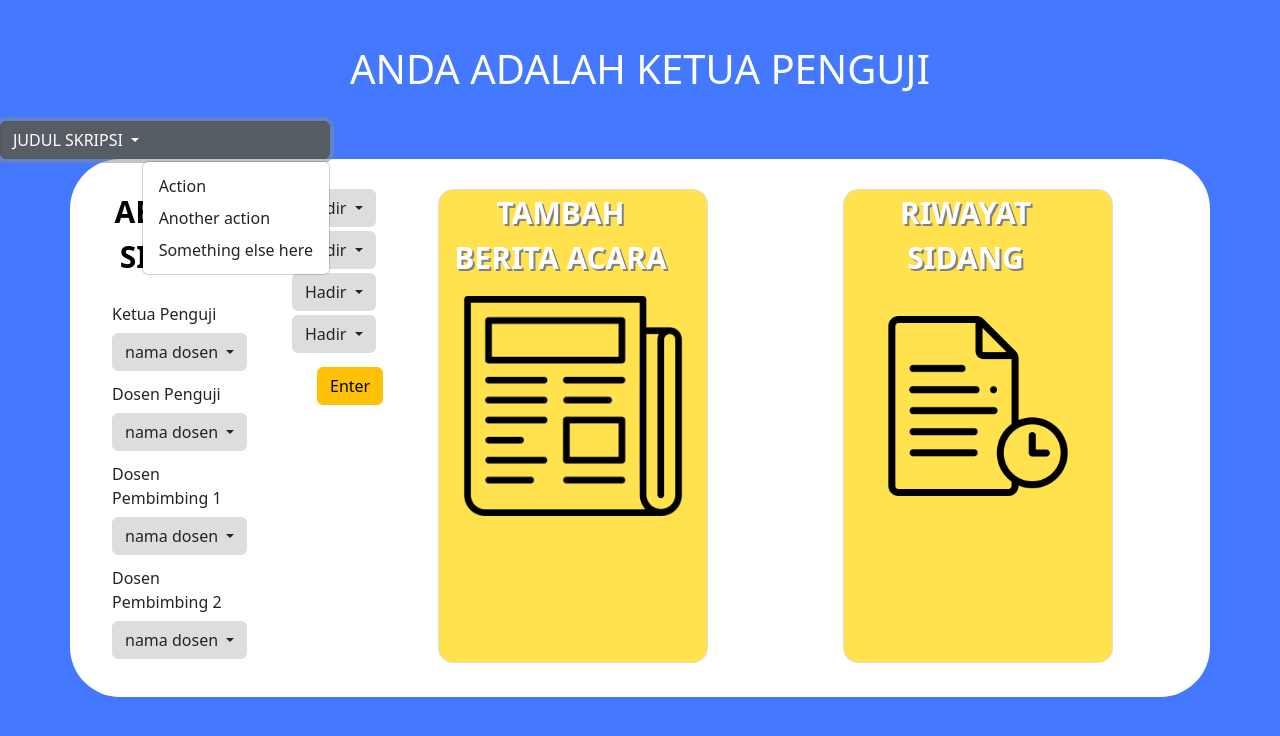
After one commit to spaceJump13/aplikasi-penilaian-sidang-skripsi, a PHP site: page /homeKetuaPenguji.html in a window 1280 px wide, after a click on "JUDUL SKRIPSI". The commit adds this page. Shown: the top 736 px of the page. Run offline with PHP 8.4, Linux system fonts and the light colour scheme.

Commit message:
home tinggal rapiin

```diff
--- /dev/null
+++ b/homeKetuaPenguji.html
@@ -0,0 +1,151 @@
+<!DOCTYPE html>
+<html>
+    <head>
+        <meta charset="UTF-8">
+        <meta http-equiv="X-UA-Compatible" content="IE=edge">
+        <meta name="viewport" content="width=device-width, initial-scale=1.0">
+        <link rel="stylesheet" href="style.css">
+        <link href="https://cdn.jsdelivr.net/npm/bootstrap@5.2.3/dist/css/bootstrap.min.css" rel="stylesheet">
+        <script src="https://cdn.jsdelivr.net/npm/bootstrap@5.2.3/dist/js/bootstrap.bundle.min.js"></script>
+        <title>Home Ketua Penguji</title>
+    </head>
+    <body style="background-color:#4478FF">
+        <div class="head">
+            <h1>ANDA ADALAH KETUA PENGUJI</h1>
+            <div class="btn-group">
+                <button type="button" class="btn btn-secondary dropdown-toggle" data-bs-toggle="dropdown">
+                  JUDUL SKRIPSI
+                </button>
+                <ul class="dropdown-menu dropdown-menu-end">
+                  <li><button class="dropdown-item" type="button">Action</button></li>
+                  <li><button class="dropdown-item" type="button">Another action</button></li>
+                  <li><button class="dropdown-item" type="button">Something else here</button></li>
+                </ul>
+            </div>
+        </div>
+
+        <div class="container" id="content">
+            <div class="row mb-1">
+                <div class="col-md-2">
+                    <div class="row sm-1"><p id="judul_absen">ABSENSI SIDANG</p></div>
+                    <form>
+                        <div class="row mb-1">
+                            <label for="nrp" class="col-sm-12 col-form-label">Ketua Penguji</label>
+                            <div class="btn-group">
+                                <button class="btn dropdown-toggle" type="button" data-bs-toggle="dropdown" data-bs-display="static">
+                                    nama dosen
+                                </button>
+                                <ul class="dropdown-menu dropdown-menu-lg-end">
+                                  <li><a class="dropdown-item" href="#">Menu item</a></li>
+                                  <li><a class="dropdown-item" href="#">Menu item</a></li>
+                                  <li><a class="dropdown-item" href="#">Menu item</a></li>
+                                </ul>
+                            </div>
+                        </div>
+
+                        <div class="row mb-1">
+                            <label for="nrp" class="col-sm-12 col-form-label">Dosen Penguji</label>
+                            <div class="btn-group">
+                                <button class="btn dropdown-toggle" type="button" data-bs-toggle="dropdown" data-bs-display="static">
+                                    nama dosen
+                                </button>
+                                <ul class="dropdown-menu dropdown-menu-lg-end">
+                                  <li><a class="dropdown-item" href="#">Menu item</a></li>
+                                  <li><a class="dropdown-item" href="#">Menu item</a></li>
+                                  <li><a class="dropdown-item" href="#">Menu item</a></li>
+                                </ul>
+                            </div>
+                        </div>
+                        <div class="row mb-1">
+                            <label for="nrp" class="col-sm-12 col-form-label">Dosen Pembimbing 1</label>
+                            <div class="btn-group">
+                                <button class="btn dropdown-toggle" type="button" data-bs-toggle="dropdown" data-bs-display="static">
+                                    nama dosen
+                                </button>
+                                <ul class="dropdown-menu dropdown-menu-lg-end">
+                                  <li><a class="dropdown-item" href="#">Menu item</a></li>
+                                  <li><a class="dropdown-item" href="#">Menu item</a></li>
+                                  <li><a class="dropdown-item" href="#">Menu item</a></li>
+                                </ul>
+                            </div>
+                        </div>
+                        <div class="row mb-1">
+                            <label for="nrp" class="col-sm-12 col-form-label">Dosen Pembimbing 2</label>
+                            <div class="btn-group">
+                                <button class="btn dropdown-toggle" type="button" data-bs-toggle="dropdown" data-bs-display="static">
+                                    nama dosen
+                                </button>
+                                <ul class="dropdown-menu dropdown-menu-lg-end">
+                                  <li><a class="dropdown-item" href="#">Menu item</a></li>
+                                  <li><a class="dropdown-item" href="#">Menu item</a></li>
+                                  <li><a class="dropdown-item" href="#">Menu item</a></li>
+                                </ul>
+                            </div>
+                        </div>
+                    </form>
+                </div>
+
+                <div class="col-md-1">
+                    <div class="row mb-1">
+                        <div class="btn-group">
+                            <button class="btn dropdown-toggle" type="button" data-bs-toggle="dropdown" data-bs-display="static">
+                                Hadir
+                            </button>
+                            <ul class="dropdown-menu dropdown-menu-lg-end">
+                              <li><a class="dropdown-item" href="#">Hadir</a></li>
+                              <li><a class="dropdown-item" href="#">Tidak Hadir</a></li>
+                            </ul>
+                        </div>
+                    </div>
+                    <div class="row mb-1">
+                        <div class="btn-group">
+                            <button class="btn dropdown-toggle" type="button" data-bs-toggle="dropdown" data-bs-display="static">
+                                Hadir
+                            </button>
+                            <ul class="dropdown-menu dropdown-menu-lg-end">
+                              <li><a class="dropdown-item" href="#">Hadir</a></li>
+                              <li><a class="dropdown-item" href="#">Tidak Hadir</a></li>
+                            </ul>
+                        </div>
+                    </div>
+                    <div class="row mb-1">
+                        <div class="btn-group">
+                            <button class="btn dropdown-toggle" type="button" data-bs-toggle="dropdown" data-bs-display="static">
+                                Hadir
+                            </button>
+                            <ul class="dropdown-menu dropdown-menu-lg-end">
+                              <li><a class="dropdown-item" href="#">Hadir</a></li>
+                              <li><a class="dropdown-item" href="#">Tidak Hadir</a></li>
+                            </ul>
+                        </div>
+                    </div>
+                    <div class="row mb-1">
+                        <div class="btn-group">
+                            <button class="btn dropdown-toggle" type="button" data-bs-toggle="dropdown" data-bs-display="static">
+                                Hadir
+                            </button>
+                            <ul class="dropdown-menu dropdown-menu-lg-end">
+                              <li><a class="dropdown-item" href="#">Hadir</a></li>
+                              <li><a class="dropdown-item" href="#">Tidak Hadir</a></li>
+                            </ul>
+                        </div>
+                    </div>
+
+                    <div class="col" id="submitButton">
+                        <button type="button" class="btn btn-warning" onclick="enter()">Enter</button>
+                    </div>
+                </div>
+
+                <div class="col-md-3">
+                    <div class="row sm-1"><p>TAMBAH BERITA ACARA</p></div>
+                    <div class="row md-3" id="news"><img src="asset/image/news.png"></div>
+
+                </div>
+                <div class="col-md-3">
+                    <div class="row sm-1"><p>RIWAYAT SIDANG</p> </div>
+                    <div class="row md-3" id="file"><img src="asset/image/file.png"></div>
+                </div>
+            </div>
+        </div>
+    </body>
+</html>
--- a/style.css
+++ b/style.css
@@ -137,20 +137,64 @@ h1{
     border-radius:50px 50px 0 0;
     position: absolute;
     padding: 30px;
+    justify-content: center;
 }
 
-
-.presensi{
+.col-md-3{
+    display: inline-block;
+    width: 100%;
+    height: 100%;
     max-width: 400px;
     max-height: 550px;
     background-color:#FFD600B2;
     border: 1px solid #ddd;
     border-radius: 15px;
-    position: absolute;
+    position: relative;
     font-size: 30px;
     font-weight: bold;
     color: white;
     text-align: center;
+    text-shadow: 2px 2px grey ;
+    margin: auto;
+}
+
+.col-md-3:hover{
+    background-color:white;
+    color: #FFD600;
+    text-shadow: 2px 2px black ;
+    border-color: #FFD600;
+    border-width: 3px;
+}
+
+.row-sm-4{
+    display: inline-block;
+    width: 100%;
+    height: 45%;
+    background-color:#FFD600B2;
+    border: 1px solid #ddd;
+    border-radius: 15px;
+    position: relative;
+    font-size: 30px;
+    font-weight: bold;
+    color: white;
+    text-align: center;
+    text-shadow: 2px 2px grey ;
+}
+
+.row-sm-4:hover{
+    background-color:white;
+    color: #FFD600;
+    text-shadow: 2px 2px black ;
+    border-color: #FFD600;
+    border-width: 3px;
+}
+
+#vakasi{
+    margin-bottom: 15px;
+}
+
+#datamhs{
+    margin-top: 15px;
 }
 
 #percent{
@@ -158,9 +202,17 @@ h1{
     display: block;
     margin-left: auto;
     margin-right: auto;
-    margin-top: 40px;
-    padding: 20px;
+    width: 75%;
 }
+
+#news{
+    max-width: 250px;
+    display: block;
+    margin-left: auto;
+    margin-right: auto;
+}
+
+
 
 
 /*HOME DOSEN*/
@@ -175,9 +227,6 @@ h1{
 }
 
 #content{
-    display : flex;
-    flex-direction : row;
-    max-height: 900px;
     height: 100%;
     width: 100%;
     background-color: white;
@@ -194,32 +243,30 @@ h1{
 }
 
 
-.box{
+.col-sm-8{
     display: inline-block;
-    flex: 1;
     width: 100%;
     height: 100%;
     max-width: 400px;
-    max-height: 550px;
-    background-color:#FFD600B2;
-    border: 1px solid #ddd;
+    max-height: 650px;
+    background-color:white;
     border-radius: 15px;
     position: relative;
-    font-size: 30px;
+}
+
+#judul_nilai{
+    font-size: 40px;
     font-weight: bold;
-    color: white;
+    color: #FFD600;
     text-align: center;
     text-shadow: 2px 2px grey ;
-    margin: 0 20px;
 }
 
-.box:hover{
-    background-color:#ddd;
-    color: #FFD600;
-    text-shadow: 2px 2px black ;
+#cmpk{
+    font-size: 20px;
 }
 
-#news{
+#file{
     max-width: 300px;
     display: block;
     margin-left: auto;
@@ -227,14 +274,29 @@ h1{
     padding: 20px;
 }
 
-#file{
+#score{
     max-width: 300px;
     display: block;
-    margin-left: 60px;
+    margin-left: auto;
     margin-right: auto;
-    padding: 20px;
+    padding: 10px;
+    width: 40%;
 }
 
+#submitButton{
+    text-align: right;
+    padding: 10px 25px;
+}
+
+
+/*HOME KETUA PENGUJI*/
+
+#judul_absen{
+    font-size: 30px;
+    font-weight: 600;
+    color: black;
+    text-align: center;
+}
 
 
 /*TAMBAH BERITA ACARA*/
@@ -293,7 +355,7 @@ input[type="number"]::-webkit-inner-spin-button{
 }
 
 .col-sm-8{
-    padding: 5px;
+    padding:10px;
 }
 
 #col-sm-1{
@@ -316,10 +378,3 @@ input[type="number"]::-webkit-inner-spin-button{
 .table{
     text-align: center ;
 }
-
-th{
-    padding: 0;
-}
-td{
-    padding: 0;
-}
```
Also changed, not shown: addBeritaAcara.html (+15 -10 lines), homeAdmin.html (+16 -13 lines), homeDosen.html (+50 -14 lines), asset/image/score.png (added).
